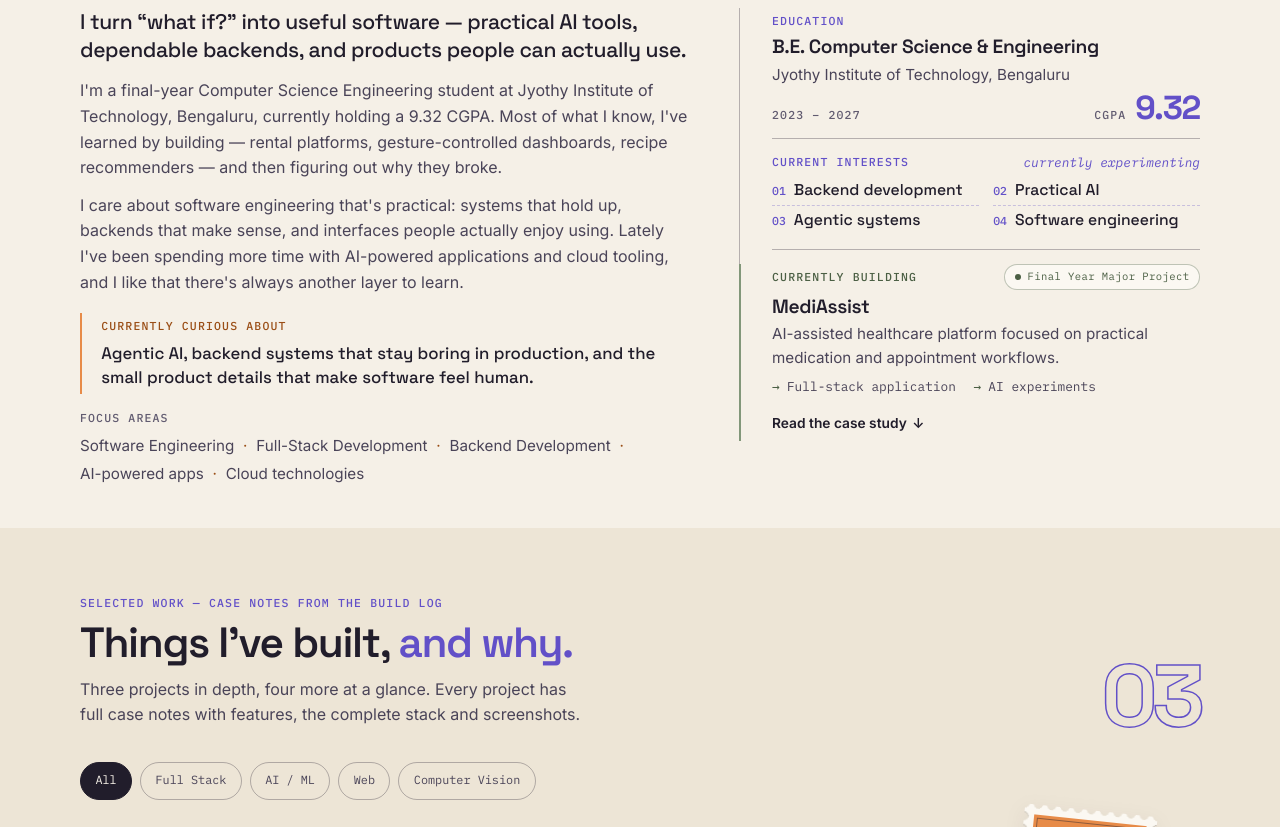
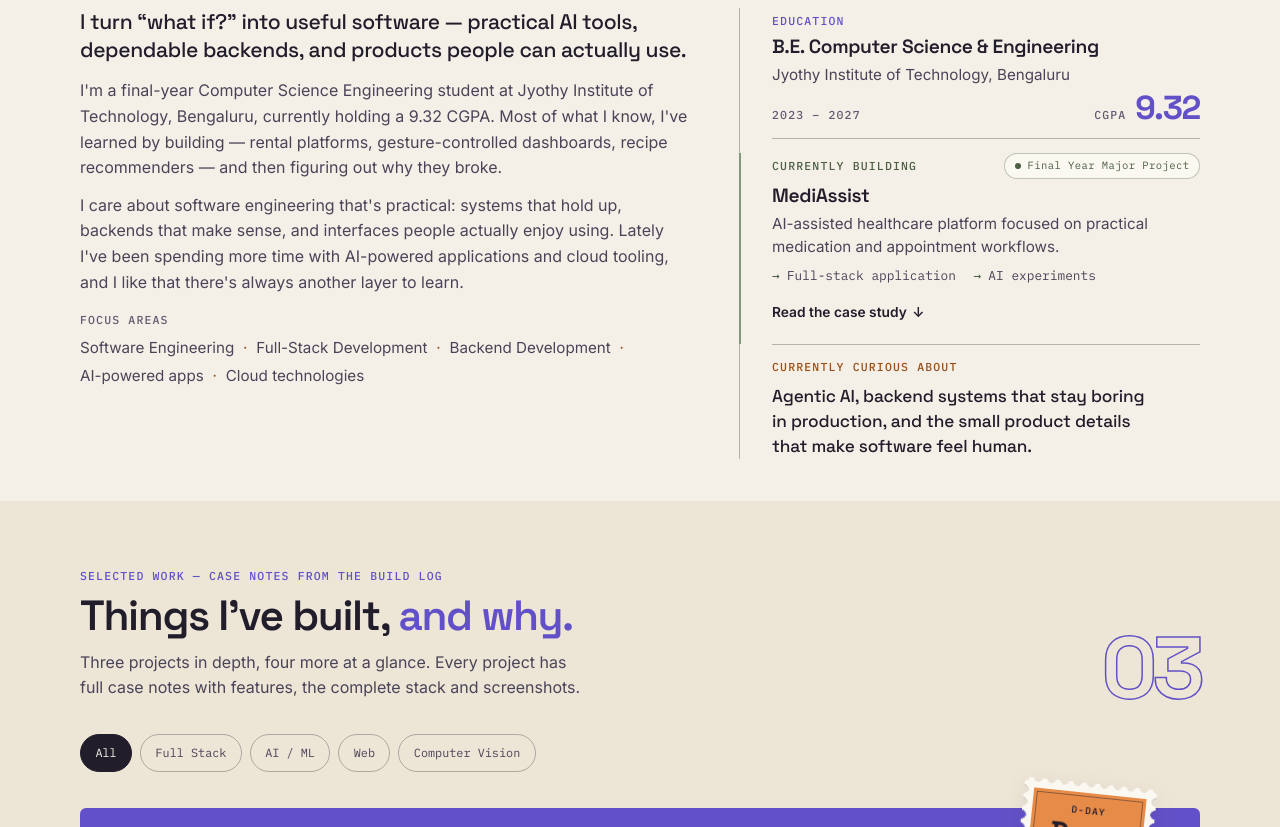
Before and after one commit to parnika0110/portfolio, a website: page index.html in a window 1280 px wide. Shown: the part 980-1807 px from the top of the page. Drawn offline with Linux system fonts and the light colour scheme; no server answers; a script that the page names is missing.

Commit message:
Remove the repeated Current interests list from About
"Currently curious about" already covers these interests, so the
numbered list (heading, italic label, four items) is removed.

The statement keeps its wording and moves into the right column as its
closing entry: Education, Currently building, Currently curious about.
Both columns now end close together, and the remaining whitespace sits
at the foot of the story column. About is 672px at 1366x768 (was 695)
and fits 1024x768 (704px); the unused list and callout styles are
removed.

Co-Authored-By: Claude Opus 5.5 <noreply@anthropic.com>
Claude-Session: https://claude.ai/code/session_015sDQqfvxbHK9s69PAovxC4

```diff
--- a/index.html
+++ b/index.html
@@ -231,10 +231,6 @@
         <p class="about__lead">I turn “what if?” into useful software — practical AI tools, dependable backends, and products people can actually use.</p>
         <p class="copy">I'm a final-year Computer Science Engineering student at Jyothy Institute of Technology, Bengaluru, currently holding a 9.32 CGPA. Most of what I know, I've learned by building — rental platforms, gesture-controlled dashboards, recipe recommenders — and then figuring out why they broke.</p>
         <p class="copy">I care about software engineering that's practical: systems that hold up, backends that make sense, and interfaces people actually enjoy using. Lately I've been spending more time with AI-powered applications and cloud tooling, and I like that there's always another layer to learn.</p>
-        <div class="callout">
-          <p class="label label--tan">currently curious about</p>
-          <p>Agentic AI, backend systems that stay boring in production, and the small product details that make software feel human.</p>
-        </div>
         <div class="focus-line">
           <p class="label">Focus areas</p>
           <ul>
@@ -251,16 +247,6 @@
           <p class="fact__row"><span class="label">2023 – 2027</span><span class="fact__gpa"><span class="label">CGPA</span><span class="gpa__num">9.32</span></span></p>
         </section>
 
-        <section aria-labelledby="fact-int" class="fact">
-          <p class="fact__top"><span class="label label--lilac" id="fact-int">Current interests</span><span class="note note--bare">currently experimenting</span></p>
-          <ol class="num-list">
-            <li>Backend development</li>
-            <li>Practical AI</li>
-            <li>Agentic systems</li>
-            <li>Software engineering</li>
-          </ol>
-        </section>
-
         <section aria-labelledby="fact-build" class="fact fact--build">
           <p class="fact__top"><span class="label label--sage">Currently building</span><span class="status-pill">Final Year Major Project</span></p>
           <h3 id="fact-build">MediAssist</h3>
@@ -272,6 +258,11 @@
             </ul>
             <a class="link-btn ulink" href="#case-mediassist">Read the case study <span aria-hidden="true" class="arrow arrow--down">↓</span></a>
           </div>
+        </section>
+
+        <section aria-labelledby="fact-curious" class="fact fact--curious">
+          <p class="label label--tan" id="fact-curious">currently curious about</p>
+          <p class="fact__statement">Agentic AI, backend systems that stay boring in production, and the small product details that make software feel human.</p>
         </section>
       </div>
     </div>
--- a/src/input.css
+++ b/src/input.css
@@ -411,20 +411,10 @@
   .about__note { margin-top: 2rem; }
   @media (min-width: 960px) { .about__note { margin-top: auto; padding-top: 2rem; } }
   .about__lead { font-family: var(--font-display); font-size: clamp(1.25rem, 1.9vw, 1.5rem); line-height: 1.32; letter-spacing: -.018em; font-weight: 500; margin-bottom: 1rem; max-width: 34ch; }
-  .callout { margin-top: 1.6rem; padding: .95rem 0 .95rem 1.2rem; border-left: 2px solid var(--tan); }
-  .callout p:last-child { font-family: var(--font-display); font-size: 1.05rem; font-weight: 500; margin-top: .35rem; line-height: 1.45; }
   .gpa__num { font-family: var(--font-display); font-weight: 700; font-size: clamp(2.05rem, 3.1vw, 2.55rem); line-height: .9; letter-spacing: -.04em; color: var(--lilac); }
   .tick-list { display: flex; flex-wrap: wrap; gap: .3rem 1.1rem; margin-top: .55rem; font-family: var(--font-mono); font-size: .8rem; color: var(--ink-2); }
   .tick-list li { display: flex; gap: .45rem; }
   .tick-list li::before { content: "→"; color: var(--sage-700); }
-  .num-list { counter-reset: n; display: grid; grid-template-columns: repeat(2, minmax(0, 1fr)); column-gap: 1.25rem; margin-top: .35rem; }
-  .num-list li {
-    counter-increment: n; display: flex; align-items: baseline; gap: .7rem; padding-block: .6rem; border-bottom: 1px dashed rgb(98 80 200 / .3);
-    font-family: var(--font-display); font-size: .98rem; font-weight: 500; line-height: 1.25;
-  }
-  .num-list li:nth-last-child(-n + 2) { border-bottom: 0; }
-  @media (max-width: 420px) { .num-list { grid-template-columns: 1fr; } .num-list li:nth-last-child(2) { border-bottom: 1px dashed rgb(98 80 200 / .3); } }
-  .num-list li::before { content: counter(n, decimal-leading-zero); font-family: var(--font-mono); font-size: .72rem; color: var(--lilac); }
   .status-pill {
     display: inline-flex; align-items: center; gap: .4rem; padding: .22rem .6rem; border-radius: 999px;
     font-family: var(--font-mono); font-size: .66rem; letter-spacing: .04em; background: var(--paper-3); color: var(--sage-700); border: 1px solid rgb(75 95 68 / .35);
@@ -982,7 +972,6 @@
   .about--calm .about__lead { margin-bottom: 1.6rem; }
   .about--calm .copy { line-height: 1.75; }
   .about--calm .copy + .copy { margin-top: 1.15rem; }
-  .about--calm .callout { margin-top: 1.9rem; padding-block: .7rem; }
   .about--calm .about__note { margin-top: 1.6rem; padding-top: 0; }
   .sec-head .about__note { grid-column: 1 / -1; margin-top: .25rem; }   /* below the heading on narrow screens */
 
@@ -1005,10 +994,10 @@
   .fact__row .tick-list { margin-top: 0; }
   .fact__gpa { display: inline-flex; align-items: baseline; gap: .55rem; }
   .fact .gpa__num { font-size: clamp(1.8rem, 2.6vw, 2.2rem); }
-  .fact .num-list { margin-top: .5rem; }
-  .fact .num-list li { padding-block: .45rem; font-size: .98rem; }
   /* currently building: a restrained sage rule instead of a filled card */
   .fact--build { position: relative; }
+  /* currently curious about: one statement, set in the display face, closing the column */
+  .fact__statement { margin-top: .45rem; max-width: 34ch; font-family: var(--font-display); font-size: 1.08rem; font-weight: 500; line-height: 1.45; letter-spacing: -.01em; color: var(--ink); }
   .fact--build::before { content: ""; position: absolute; left: calc(-1 * clamp(1.75rem, 3.2vw, 2.75rem) - 1px); top: 1.35rem; bottom: 0; width: 2px; background: var(--sage); }
   @media (max-width: 959px) { .fact--build::before { display: none; } .fact--build { border-left: 2px solid var(--sage); padding-left: 1rem; } }
 }
@@ -1162,7 +1151,6 @@
     .about--calm .about__lead { font-size: 1.32rem; max-width: 46ch; margin-bottom: .85rem; }
     .about--calm .copy { line-height: 1.62; }
     .about--calm .copy + .copy { margin-top: .7rem; }
-    .about--calm .callout { margin-top: 1.05rem; padding-block: .25rem; }
     .about--calm .focus-line { margin-top: .95rem; }
     /* the margin note sits beside the heading, like an annotation in the journal's margin */
     #about .sec-head--quiet { grid-template-columns: auto minmax(0, 1fr) auto; }
@@ -1170,14 +1158,16 @@
     .about--calm { grid-template-columns: minmax(0, 1.14fr) minmax(0, .86fr); gap: 3rem; }
     .about--calm .facts { padding-left: 2rem; }
     .about--calm .fact--build::before { left: calc(-2rem - 1px); }
-    .fact .num-list { column-gap: .9rem; }
-    .fact .num-list li { gap: .5rem; }
     .fact { padding-block: .85rem; }
     .fact h3 { margin-top: .3rem; }
     .fact__row { margin-top: .45rem; }
-    .fact .num-list { margin-top: .3rem; }
-    .fact .num-list li { padding-block: .3rem; }
     .fact--build::before { top: .85rem; }
+  }
+  @media (min-width: 960px) and (max-width: 1199px) {
+    .about--calm .fact { padding-block: .7rem; }
+    .about--calm .fact:first-child { padding-top: .2rem; }
+    .about--calm .fact:last-child { padding-bottom: 0; }
+    .about--calm .fact--build::before { top: .7rem; }
   }
 
   /* featured case studies: smaller display titles, shorter media, rebalanced columns */
```
Also changed, not shown: styles.css.
